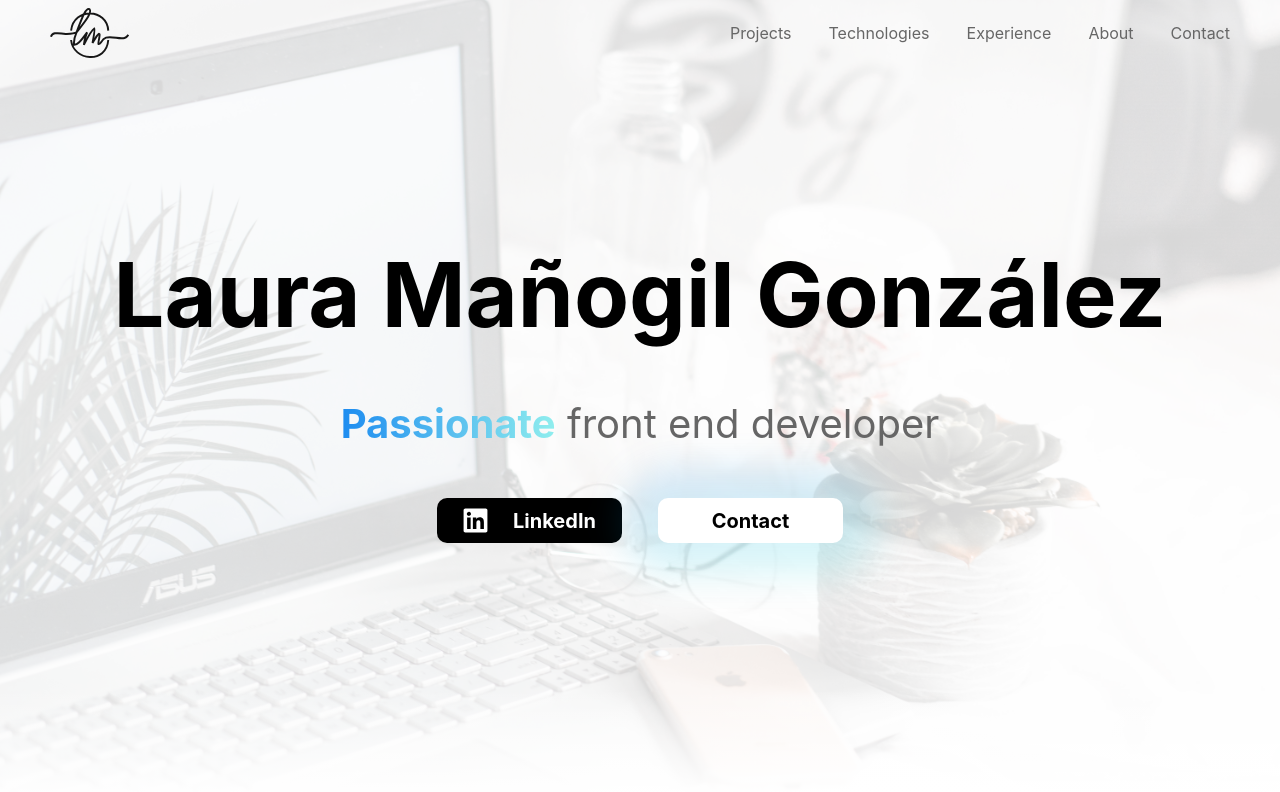
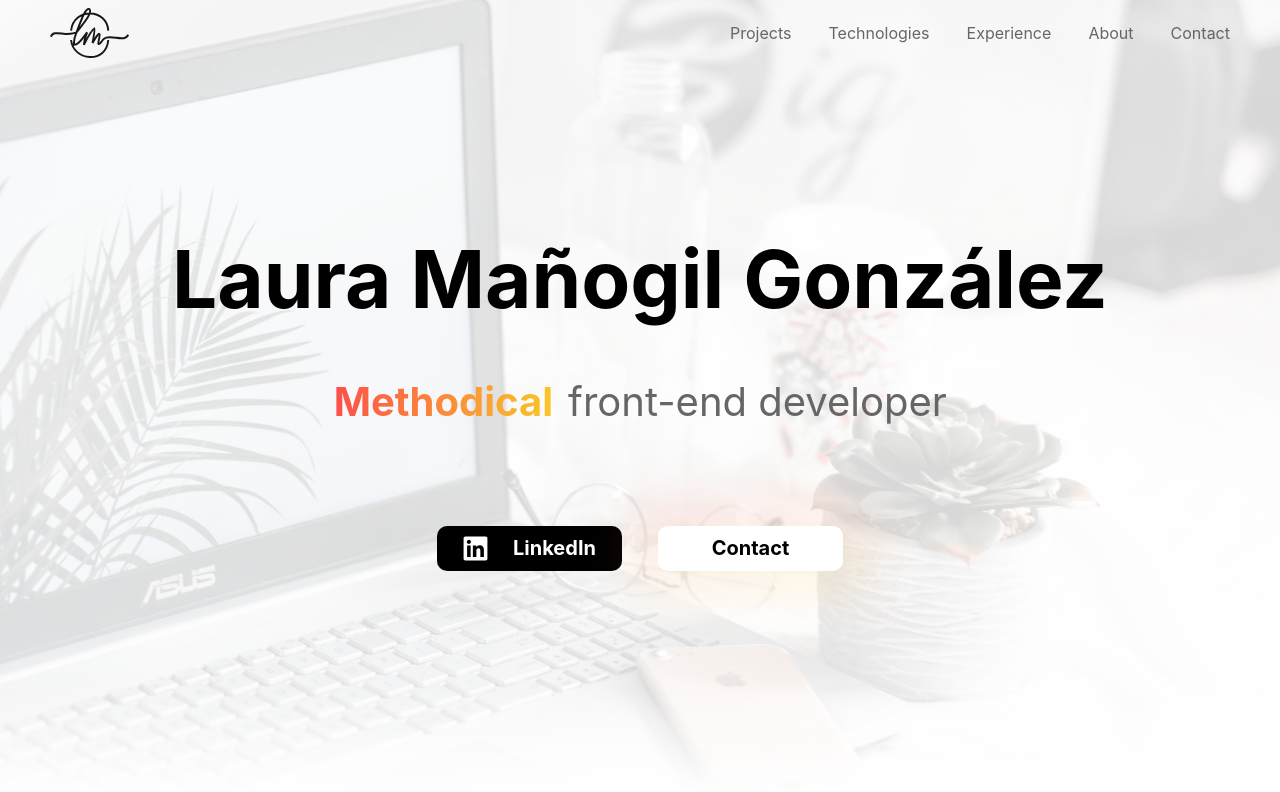
Before and after one commit to LauraMG12/Portfolio-v2, a Vue app: page / in a window 1280 px wide. Shown: the top 792 px of the page. Built offline with nearby package versions, Linux system fonts and the light colour scheme.

Commit message:
Banner animation

```diff
--- a/src/components/HomePage.vue
+++ b/src/components/HomePage.vue
@@ -1,23 +1,57 @@
 <script setup lang="ts">
+import { computed, ref } from "vue";
 import AppButton from "./shared/AppButton/AppButton.vue";
+import { GradientType } from "./shared/AppButton/AppButtonHelper";
 import { IconTypes } from "./shared/SvgIcon/SvgIconHelper";
+
+interface AppHighlights {
+  text: string;
+  color: GradientType;
+}
+const highlights: AppHighlights[] = [
+  { text: "Passionate", color: "blue" },
+  { text: "Creative", color: "pink" },
+  { text: "Methodical", color: "orange" },
+];
+const homeContent = ref<HTMLDivElement | null>(null);
+const homeContentHeight = computed(
+  () => `${homeContent.value?.clientHeight}px`
+);
+const highlightsIndex = ref<number>(0);
+setInterval(() => {
+  if (highlightsIndex.value < highlights.length - 1) {
+    highlightsIndex.value++;
+  } else {
+    highlightsIndex.value = 0;
+  }
+}, 2500);
 </script>
 
 <template>
   <section id="homePage">
     <div class="background" />
-    <div class="home-content">
+    <div class="home-content" ref="homeContent">
       <h1>Laura Mañogil González</h1>
-      <h2>
-        <span class="blue-highlight">Passionate</span>&nbsp;front end developer
-      </h2>
+      <div class="subtitle">
+        <div
+          class="subtitle-highlight"
+          :class="[`${highlights[highlightsIndex].color}-highlight`]"
+        >
+          <h2>{{ highlights[highlightsIndex].text }}</h2>
+        </div>
+        <div><h2>front-end developer</h2></div>
+      </div>
       <div class="buttons-container">
         <AppButton
           type="dark"
           text="LinkedIn"
           :icon-name="IconTypes.LinkedIn"
         />
-        <AppButton type="white" text="Contact" />
+        <AppButton
+          type="white"
+          text="Contact"
+          :gradient-color="highlights[highlightsIndex].color"
+        />
       </div>
     </div>
     <div class="transition" />
@@ -45,32 +79,42 @@ import { IconTypes } from "./shared/SvgIcon/SvgIconHelper";
     display: flex;
     flex-direction: column;
     align-items: center;
-    margin-top: 30vh;
+    margin-top: calc(50vh - (v-bind(homeContentHeight) / 2));
     gap: 50px;
-    .blue-highlight {
+    & .subtitle {
+      display: flex;
+      flex-direction: row;
+      & .subtitle-highlight {
+        min-width: 220px;
+        margin-right: 15px;
+        text-align: end;
+        & h2 {
+          font-weight: $font-weight-bold;
+        }
+        &.blue-highlight {
           background: $blue-gradient-90;
           background-clip: text;
           -webkit-background-clip: text;
           -webkit-text-fill-color: transparent;
-      font-weight: $font-weight-bold;
         }
-    .pink-highlight {
+        &.pink-highlight {
           background: $pink-gradient-90;
           background-clip: text;
           -webkit-background-clip: text;
           -webkit-text-fill-color: transparent;
-      font-weight: $font-weight-bold;
         }
-    .orange-highlight {
+        &.orange-highlight {
           background: $orange-gradient-90;
           background-clip: text;
           -webkit-background-clip: text;
           -webkit-text-fill-color: transparent;
-      font-weight: $font-weight-bold;
+        }
+      }
     }
     .buttons-container {
       display: flex;
       gap: 36px;
+      margin-top: 50px;
     }
   }
   .transition {
--- a/src/components/shared/AppButton/AppButton.vue
+++ b/src/components/shared/AppButton/AppButton.vue
@@ -1,5 +1,5 @@
 <script setup lang="ts">
-import { AppButtonType } from "./AppButtonHelper";
+import { AppButtonType, GradientType } from "./AppButtonHelper";
 
 import SvgIcon from "../SvgIcon/SvgIcon.vue";
 import { IconTypes } from "../SvgIcon/SvgIconHelper";
@@ -8,15 +8,22 @@ interface AppButtonProps {
   text: string;
   type: AppButtonType;
   iconName?: IconTypes;
+  gradientColor?: GradientType;
 }
-
 const props = defineProps<AppButtonProps>();
 </script>
 
 <template>
   <div class="button-wrapper">
-    <div class="background-gradient" v-if="props.type === 'white'" />
-    <button class="button" :class="[props.type]">
+    <div
+      class="background-gradient"
+      :class="[`${props.gradientColor}-background`]"
+      v-if="props.type === 'white'"
+    />
+    <button
+      class="button"
+      :class="[props.type, `${props.gradientColor}-border`]"
+    >
       <SvgIcon
         class="button-icon"
         v-if="props.iconName"
@@ -37,13 +44,29 @@ const props = defineProps<AppButtonProps>();
     left: 50%;
     transform: translate(-50%, -50%);
     border-radius: 16.25rem;
-    background: linear-gradient(
-      172deg,
-      rgba(0, 124, 240, 0.15) 0%,
-      rgba(0, 223, 216, 0.15) 100%
-    );
     filter: blur(17.5px);
     position: absolute;
+    &.blue-background {
+      background: linear-gradient(
+        172deg,
+        rgba(0, 124, 240, 0.15) 0%,
+        rgba(0, 223, 216, 0.15) 100%
+      );
+    }
+    &.pink-background {
+      background: linear-gradient(
+        172deg,
+        rgba(121, 40, 202, 0.1) 0%,
+        rgba(255, 0, 128, 0.1) 100%
+      );
+    }
+    &.orange-background {
+      background: linear-gradient(
+        172deg,
+        rgba(255, 77, 77, 0.1) 0%,
+        rgba(249, 203, 40, 0.1) 100%
+      );
+    }
   }
   .button {
     position: relative;
@@ -53,6 +76,7 @@ const props = defineProps<AppButtonProps>();
     border-radius: 10px;
     justify-content: center;
     align-items: center;
+    transition: $basic-transition-025;
     &:hover {
       cursor: pointer;
     }
@@ -66,15 +90,16 @@ const props = defineProps<AppButtonProps>();
     &.white {
       background-color: $white;
       color: $black;
-      &::after {
-        content: "";
-        height: calc(100% - 2px);
-        position: absolute;
-        width: calc(100% - 2px);
-        z-index: -2;
-      }
       &:hover {
-        background-image: $blue-gradient-90;
+        &.blue-border {
+          background-image: $blue-gradient-90;
+        }
+        &.pink-border {
+          background-image: $pink-gradient-90;
+        }
+        &.orange-border {
+          background-image: $orange-gradient-90;
+        }
         .button-text {
           color: $white;
         }
--- a/src/components/shared/AppButton/AppButtonHelper.ts
+++ b/src/components/shared/AppButton/AppButtonHelper.ts
@@ -1 +1,2 @@
 export type AppButtonType = "dark" | "white";
+export type GradientType = "blue" | "pink" | "orange";
--- a/src/styles/partials/_variables.scss
+++ b/src/styles/partials/_variables.scss
@@ -29,7 +29,7 @@ $font-primary: Inter, sans-serif;
 $font-weight-normal: 400;
 $font-weight-bold: 700;
 
-$font-size-h1: 5.625rem;
+$font-size-h1: 5rem;
 $font-size-h2: 2.5rem;
 $font-size-p: 1rem;
 $font-size-button: 1.25rem;
@@ -44,4 +44,8 @@ $navigation-height: 65px;
 
 $navigation-index: 10;
 
+/* TRANSITIONS */
+
+$basic-transition-025: all 0.25s ease;;
+
 /* BREACKPOINTS */
```
Lines whose indentation alone changed are shown as unchanged.
